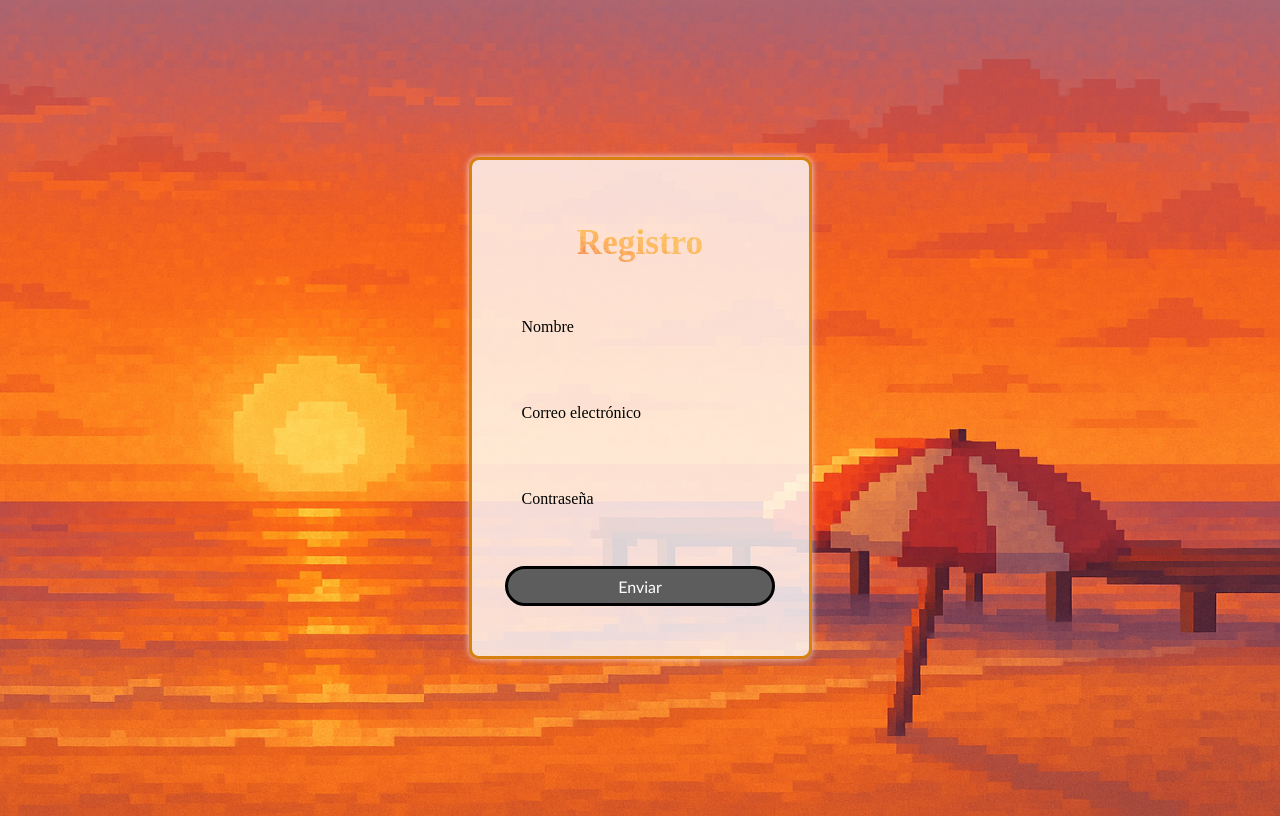
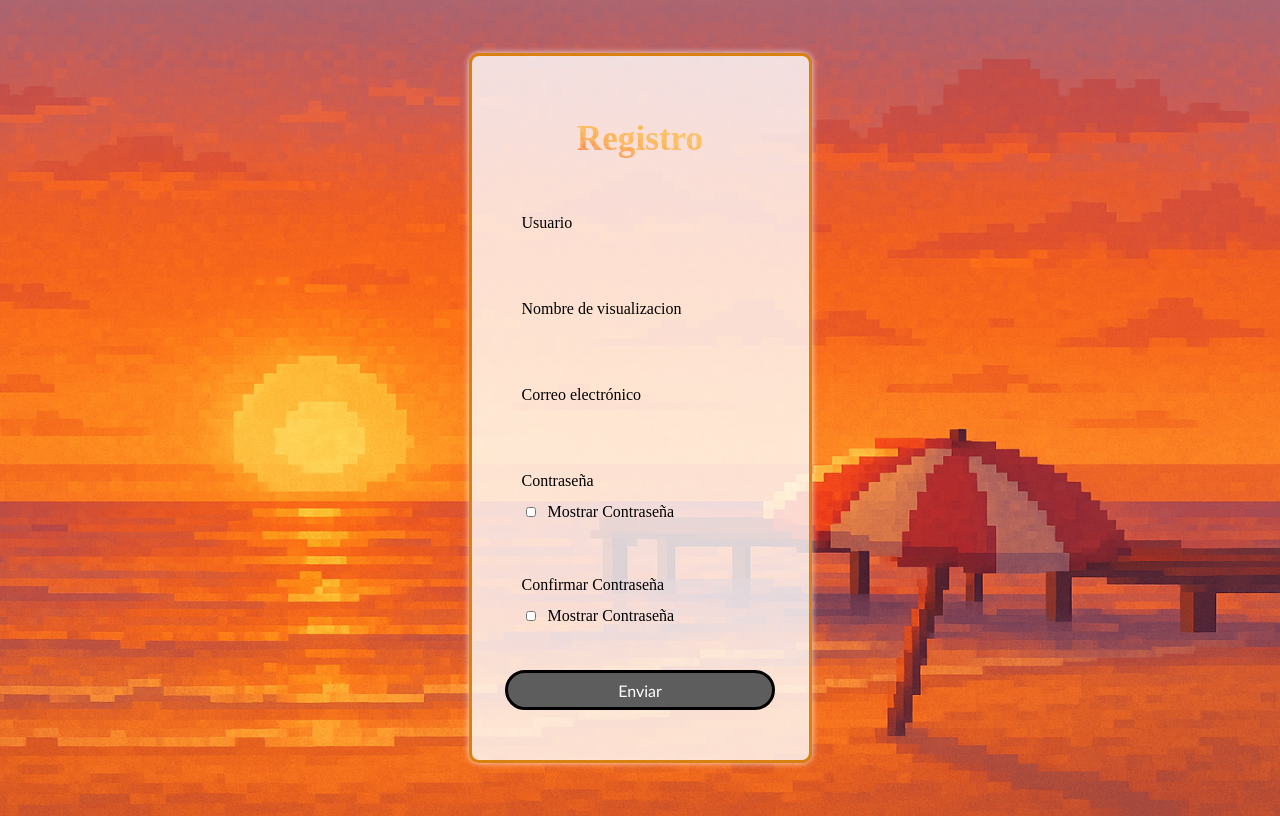
Before and after one commit to MarceloAlanoca/Fish, a PHP site: page /Views/Registro.php in a window 1280 px wide. Run offline with PHP 8.4, Linux system fonts and the light colour scheme.

Commit message:
Fusion del regitro de Alejandra con el registro anterior

```diff
--- a/Proyecto_General/CSS/Registro.css
+++ b/Proyecto_General/CSS/Registro.css
@@ -117,151 +117,19 @@
     border-color: black;
     border-radius: 20px;
 }
-/* body {
-  margin: 0;
-  padding: 0;
-  background: grey;
-  display: flex;
-  justify-content: center;
-  align-items: center;
-  height: 100vh;
-  overflow: hidden;
-  font-family: Arial, sans-serif;
+
+.show-container{
+    display: inline;
 }
 
-h1 {
-  text-align: center;
-  font-weight: 500;
+.ShowPass{
+    text-align: center;
 }
 
-form {
-  background: white;
-  padding: 40px 0;
-  box-shadow: 0 0 6px 0 rgba(255, 255, 255, 0.8);
-  border-radius: 10px;
+.checkbox{
+    display: inline-block;
+    width: 20px;
+    height: 10px;
+    background-color: gray;
+    border-radius: 50%;
 }
-
-.form {
-  width: 100%;
-  margin: auto;
-}
-
-form .Grupo {
-  position: relative;
-  margin: 45px;
-}
-
-.Grupo {
-  position: relative;
-  margin-bottom: 30px;
-}
-
-input {
-  background: none;
-  color: rgb(140, 133, 133);
-  font-size: 18px;
-  padding: 10px 10px 10px 5px;
-  display: block;
-  width: 100%;
-  border: none;
-  border-bottom: 1px solid var(--colorTextos);
-}
-
-input:focus {
-  outline: none;
-  color: #5e5d5d;
-}
-
-label {
-  color: var(--colorTextos);
-  font-size: 16px;
-  position: absolute;
-  left: 5px;
-  top: 10px;
-  transition: 0.3s ease-in-out all;
-  pointer-events: none;
-}
-
-input:focus~label,
-input:valid~label {
-  top: -14px;
-  font-size: 12px;
-  color: rgb(0, 0, 0);
-}
-
-.Grupo {
-  position: relative;
-  margin-bottom: 20px;
-}
-
-.barra {
-  position: relative;
-  display: block;
-  width: 100%;
-  height: 2px;
-  background: #8f8f8f;
-}
-
-.barra::before {
-  content: "";
-  position: absolute;
-  bottom: 0;
-  left: 0;
-  width: 0;
-  height: 100%;
-  background: linear-gradient(to right, rgb(78, 155, 255), rgb(18, 80, 161));
-  transition: width 0.3s ease;
-}
-
-input:focus~.barra::before {
-  width: 100%;
-}
-
-.show-container {
-  display: flex;
-  align-items: center;
-  gap: 6px;
-}
-
-.show-container span {
-  font-size: 12px;
-  color: rgb(0, 0, 0);
-  user-select: none;
-  cursor: pointer;
-}
-
-button {
-  background: #5e5d5d;
-  border: none;
-  display: block;
-  width: 80%;
-  margin: 10px auto;
-  color: #fff;
-  height: 40px;
-  font-size: 16px;
-  cursor: pointer;
-}
-
-.password-container {
-  display: flex;
-  align-items: center;
-  gap: 10px;
-}
-
-.password-container input[type="password"],
-.password-container input[type="text"] {
-  flex: 1;
-  padding: 8px;
-  font-size: 1rem;
-}
-
-.password-container label {
-  margin-right: 10px;
-}
-
-span {
-  top: px;
-  font-size: 15px;
-  color: rgb(0, 0, 0);
-}
-*/
--- a/Proyecto_General/Views/Registro.php
+++ b/Proyecto_General/Views/Registro.php
@@ -12,25 +12,58 @@
         <h1>Registro</h1>
         <div class="form">
 
+
             <div class="Grupo">
-                <input type="text" name="nombre" id="nombre" required><span class="barra"></span>
-                <label for="nombre">Nombre</label>
+                <input type="text" name="username" id="username" required>
+                <span class="barra"></span>
+                <label for="username">Usuario</label>
             </div>
 
+
             <div class="Grupo">
-                <input type="email" name="email" id="email" required><span class="barra"></span>
+                <input type="text" name="nombre" id="nombre" required>
+                <span class="barra"></span>
+                <label for="nombre">Nombre de visualizacion</label>
+            </div>
+
+
+            <div class="Grupo">
+                <input type="email" name="email" id="email" required>
+                <span class="barra"></span>
                 <label for="email">Correo electrónico</label>
             </div>
 
+
             <div class="Grupo">
-                <input type="password" name="contraseña" id="contraseña" required><span class="barra"></span>
-                <label for="contraseña">Contraseña</label>
+                <input type="password" name="password" id="password" required>
+                <span class="barra"></span>
+                <label for="password">Contraseña</label>
+                <div class="show-container">
+                    <input type="checkbox" id="showPassword" class="checkbox">
+                    <span class="ShowPass">Mostrar Contraseña</span>
+                </div>
             </div>
 
-        <button type="submit" id="subir" name="subir" class="Enviar">Enviar</button>
+
+            <div class="Grupo">
+                <input type="password" name="passwordConfirm" id="passwordConfirm" required>
+                <span class="barra"></span>
+                <label for="passwordConfirm">Confirmar Contraseña</label>
+                <div class="show-container">
+                    <input type="checkbox" id="showPasswordConfirm" class="checkbox">
+                    <span class="ShowPass">Mostrar Contraseña</span>
+                </div>
+            </div>
+
+
+            <div id="mensaje" style="color: rgb(226, 0, 0); margin-top: 10px;"></div>
+
+
+            <button type="submit" id="subir" name="subir" class="Enviar">Enviar</button>
         </div>
     </form>
 
-    <script src="Formulario.js" defer></script>
+
+    <script src="../JS/registro.js" defer></script>
 </body>
 </html>
```
Also changed, not shown: Proyecto_General/Views/Pantalla de inicio .php (deleted, +0 -28 lines), Proyecto_General/Tacho/Formulario.js (renamed from Proyecto_General/JS/Formulario.js), Proyecto_General/Tacho/RegistroC.php (renamed from Proyecto_General/Views/RegistroC.php).
